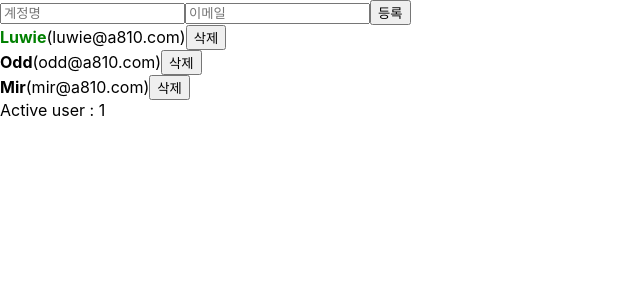
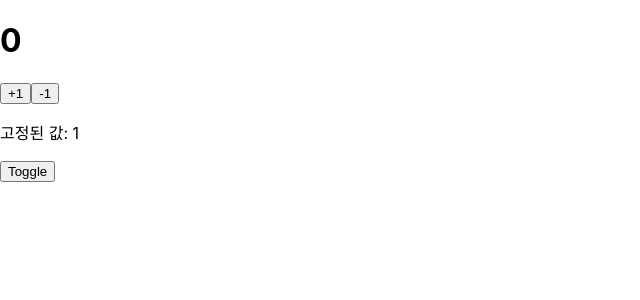
Before and after one commit to glenn-a810/GlennStudy, a React (Create React App) app in the folder react-study/: page / in a window 1280 px wide. Shown: the top 300 px of the page, without its empty margins (0-640 px from the left). Built offline with nearby package versions, Linux system fonts and the light colour scheme.

Commit message:
class component 다시 한번 리마인드

```diff
--- a/react-study/src/App.js
+++ b/react-study/src/App.js
@@ -2,6 +2,7 @@ import React, { useCallback, useMemo, useReducer, useRef } from 'react'
 import CreateUser from './Components/CreateUser'
 import UserList from './Components/UserList'
 import useInput from './Hooks/useInput'
+import produce from 'immer'
 
 function countActiveUsers(users) {
   console.log("활성화 된 users 수를 세는중...")
@@ -42,20 +43,31 @@ function reducer(state, action) {
     //     }
     //   }
     case 'CREATE_USER':
-      return {
-        input: InitialState.input,
-        users: state.users.concat(action.user)
-      }
+      return produce(state, draft => {
+        draft.users.push(action.user)
+      })
+      // return {
+      //   input: InitialState.input,
+      //   users: state.users.concat(action.user)
+      // }
     case 'DELETE_USER':
-      return {
-        ...state,
-        users: state.users.filter(user => user.id !== action.id)
-      }
+      return produce(state, draft => {
+        const index = draft.user.findIndex(user => user.id === action.id)
+        draft.users.splice(index, 1)
+      })
+      // return {
+      //   ...state,
+      //   users: state.users.filter(user => user.id !== action.id)
+      // }
     case 'TOGGLE_USER':
-      return {
-        ...state,
-        users: state.users.map(user => user.id === action.id ? {...user, active: !user.active} : user)
-      }
+      return produce(state, draft => {
+        const user = draft.user.find(user => user.id === action.id)
+        user.active = !user.active
+      })
+      // return {
+      //   ...state,
+      //   users: state.users.map(user => user.id === action.id ? {...user, active: !user.active} : user)
+      // }
     default:
       return state
   }
--- a/react-study/src/Components/Counter.js
+++ b/react-study/src/Components/Counter.js
@@ -1,37 +1,98 @@
-import React, { useReducer } from 'react'
+import React, { Component } from 'react'
 
-function reducer(state, action) {
-    switch (action.type) {
-        case 'INCREMENT':
-            return state + 1
-        case 'DECREMENT':
-            return state - 1
-        default:
-            return state
+class Counter extends Component {
+    // constructor(props) {
+    //     super(props)
+    //     this.state = {
+    //         counter: 0
+    //     }
+    // }
+    state = {
+        counter: 0,
+        fixed: 1,
+        updateMe: {
+            toggleMe: false,
+            dontChange: 1
         }
     }
 
-function Counter() {
-    // const [ number, setNumber ] = useState(0)
-    const [number, dispatch] = useReducer(reducer, 0)
-
-    const onIncrease = () => {
-        // setNumber(prevNumber => prevNumber + 1)
-        dispatch({ type: 'INCREMENT'})
+    handleToggle = () => {
+        this.setState({
+            updateMe: {
+                ...this.state.updateMe,
+                toggleMe: !this.state.updateMe.toggleMe
+            }
+        })
+        console.log(this.state.updateMe.toggleMe)
     }
 
-    const onDecrease = () => {
-        // setNumber(prevNumber => prevNumber - 1)
-        dispatch({ type: 'DECREMENT'})
+    handleIncrease = () => {
+        this.setState({
+            counter: this.state.counter+1
+        },
+        () => {
+            console.log(this.state.counter)
+        })
     }
 
+    handleDecrease = () => {
+        this.setState({
+            counter: this.state.counter-1
+        },
+        () => {
+            console.log(this.state.counter)
+        })
+    }
+
+    render() {
         return(
             <div>
-            <h1>{number}</h1>
-            <button onClick={onIncrease}>+1</button>
-            <button onClick={onDecrease}>-1</button>
+                <h1>{this.state.counter}</h1>
+                <button onClick={this.handleIncrease}>+1</button>
+                <button onClick={this.handleDecrease}>-1</button>
+                <p>고정된 값: {this.state.fixed}</p>
+                <button onClick={this.handleToggle}>Toggle</button>
             </div>
         )
     }
+}
 
 export default Counter
+
+// import React, { useReducer } from 'react'
+
+// function reducer(state, action) {
+//     switch (action.type) {
+//         case 'INCREMENT':
+//             return state + 1
+//         case 'DECREMENT':
+//             return state - 1
+//         default:
+//             return state
+//     }
+// }
+
+// function Counter() {
+//     // const [ number, setNumber ] = useState(0)
+//     const [number, dispatch] = useReducer(reducer, 0)
+
+//     const onIncrease = () => {
+//         // setNumber(prevNumber => prevNumber + 1)
+//         dispatch({ type: 'INCREMENT'})
+//     }
+
+//     const onDecrease = () => {
+//         // setNumber(prevNumber => prevNumber - 1)
+//         dispatch({ type: 'DECREMENT'})
+//     }
+
+//     return(
+//         <div>
+//             <h1>{number}</h1>
+//             <button onClick={onIncrease}>+1</button>
+//             <button onClick={onDecrease}>-1</button>
+//         </div>
+//     )
+// }
+
+// export default Counter
--- a/react-study/src/index.js
+++ b/react-study/src/index.js
@@ -1,17 +1,17 @@
 import React from 'react';
 import ReactDOM from 'react-dom';
 import './index.css';
-import App from './App';
+// import App from './App';
 import reportWebVitals from './reportWebVitals';
-// import Counter from './Components/Counter'
+import Counter from './Components/Counter'
 
-ReactDOM.render(
-  <React.StrictMode>
-    <App />
-  </React.StrictMode>,
-  document.getElementById('root')
-);
-// ReactDOM.render(<Counter />, document.getElementById('root'))
+// ReactDOM.render(
+//   <React.StrictMode>
+//     <App />
+//   </React.StrictMode>,
+//   document.getElementById('root')
+// );
+ReactDOM.render(<Counter />, document.getElementById('root'))
 
 // If you want to start measuring performance in your app, pass a function
 // to log results (for example: reportWebVitals(console.log))
```
Lines whose indentation alone changed are shown as unchanged.
